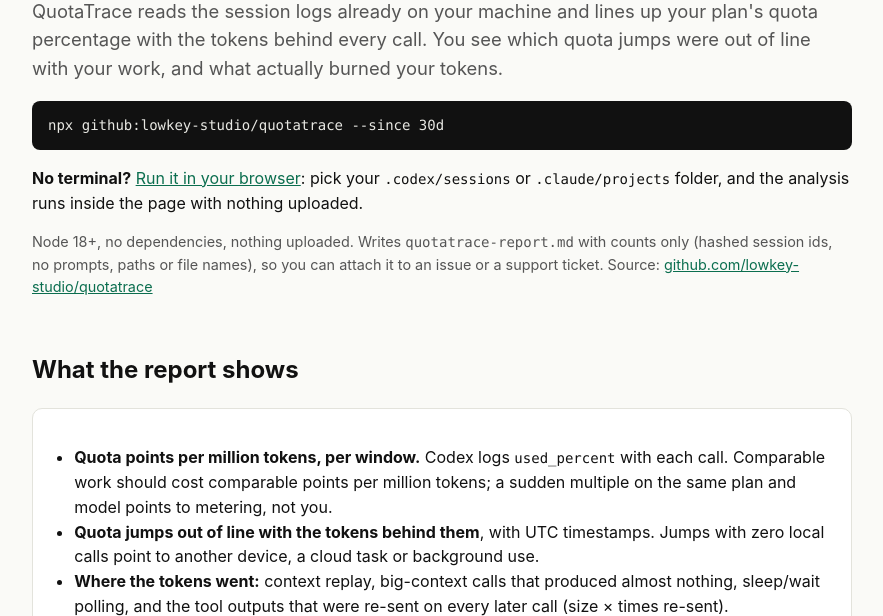
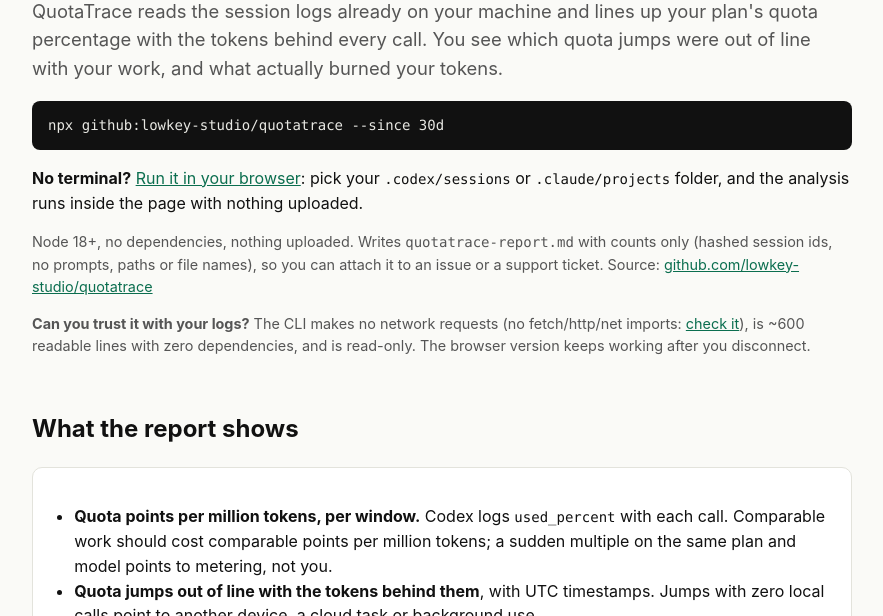
Before and after one commit to lowkey-studio/quotatrace, a website: page docs/index.html in a window 1280 px wide. Shown: the part 153-769 px from the top of the page, without its empty margins (198-1081 px from the left). Drawn offline with Linux system fonts and the light colour scheme.

Commit message:
Trust and privacy section

```diff
--- a/docs/index.html
+++ b/docs/index.html
@@ -26,6 +26,7 @@
 <p><b>No terminal?</b> <a href="app.html">Run it in your browser</a>: pick your <code>.codex/sessions</code> or <code>.claude/projects</code> folder, and the analysis runs inside the page with nothing uploaded.</p>
 <p class="small">Node 18+, no dependencies, nothing uploaded. Writes <code>quotatrace-report.md</code> with counts only (hashed session ids, no prompts, paths or file names), so you can attach it to an issue or a support ticket. Source: <a href="https://github.com/lowkey-studio/quotatrace">github.com/lowkey-studio/quotatrace</a></p>
 
+<p class="small"><b>Can you trust it with your logs?</b> The CLI makes no network requests (no fetch/http/net imports: <a href="https://github.com/lowkey-studio/quotatrace#trust-and-privacy">check it</a>), is ~600 readable lines with zero dependencies, and is read-only. The browser version keeps working after you disconnect.</p>
 <h2>What the report shows</h2>
 <div class="card">
 <ul>
```
Also changed, not shown: README.md.
